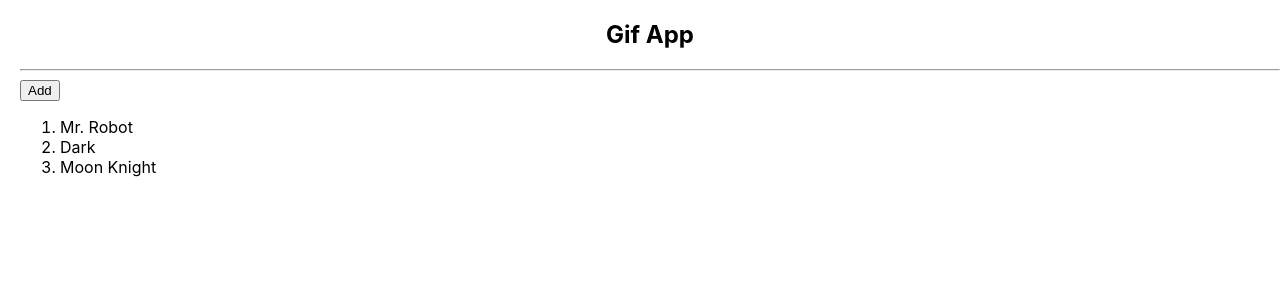
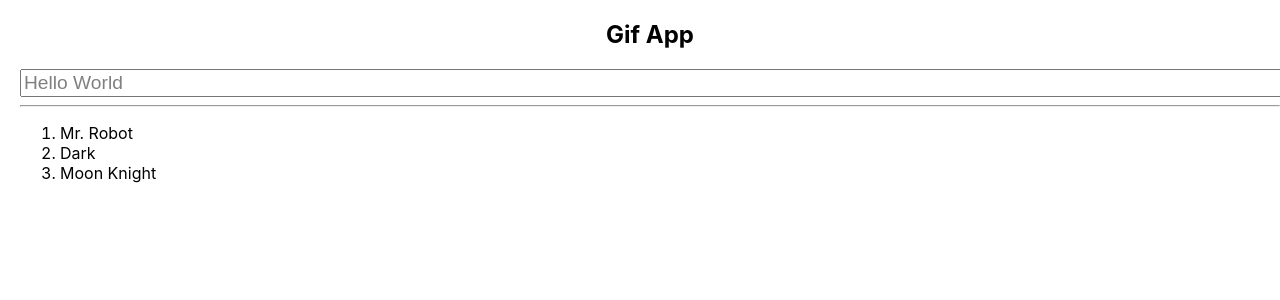
Before and after one commit to zJaaal/gif-expert-app, a React app: page / in a window 1280 px wide. Shown: the top 300 px of the page. Built offline with nearby package versions, Linux system fonts and the light colour scheme; the HTML template or start-up script is replaced by a standard one.

Commit message:
AddCategory component

```diff
--- /dev/null
+++ b/src/components/AddCategory.jsx
@@ -0,0 +1,26 @@
+import React, { Fragment, useState } from 'react'
+import "../gif-app.css"
+
+const AddCategory = () => {
+    const [inputValue, setInputValue] = useState("Hello World");
+    const handleInputChange = (evt) => {
+        setInputValue(evt.target.value);
+    }
+    const handleSubmit = (evt) => {
+        evt.preventDefault(); //This prevents the re rendering triggered by submit action
+        console.log("Submitted");
+    }
+
+    return (
+        <form onSubmit={ handleSubmit }>
+            <input
+                className="add-category"
+                type="text"
+                value={inputValue}
+                onChange={handleInputChange}
+            />
+        </form>
+      )
+}
+
+export default AddCategory
--- a/src/gif-app.css
+++ b/src/gif-app.css
@@ -2,3 +2,9 @@
     display: flex;
     justify-content: center;
 }
+
+.add-category {
+    width: 100%;
+    font-size: 1.2em;
+    color: grey;
+}
--- a/src/gif-app.jsx
+++ b/src/gif-app.jsx
@@ -1,20 +1,22 @@
-import { useEffect, useState } from 'react'
+import { useState } from 'react'
 import { getGifBySearchQuery } from './axios'
+import AddCategory from './components/AddCategory';
 import "./gif-app.css"
 
 function GifApp() {
-  const initialCategories = ["Mr. Robot", "Dark", "Moon Knight"];
+  const categories = ["Mr. Robot", "Dark", "Moon Knight"];
 
-  const [categories, setCategories] = useState(initialCategories);
+  // const [categories, setCategories] = useState(initialCategories);
 
-  const handleAdd = () =>{
-    setCategories([...categories, "Ms. Marvel"]);
-  }
+  // const handleAdd = () =>{
+  //   setCategories([...categories, "Ms. Marvel"]);
+  // }
     return (
               <>
                 <h2 className='header'>Gif App</h2>
+                <AddCategory></AddCategory>
                 <hr />
-                <button onClick={handleAdd}>Add</button>
+                {/* <button onClick={handleAdd}>Add</button> */}
                 <ol>
                   {
                     categories.map((element, i)=>{
```
